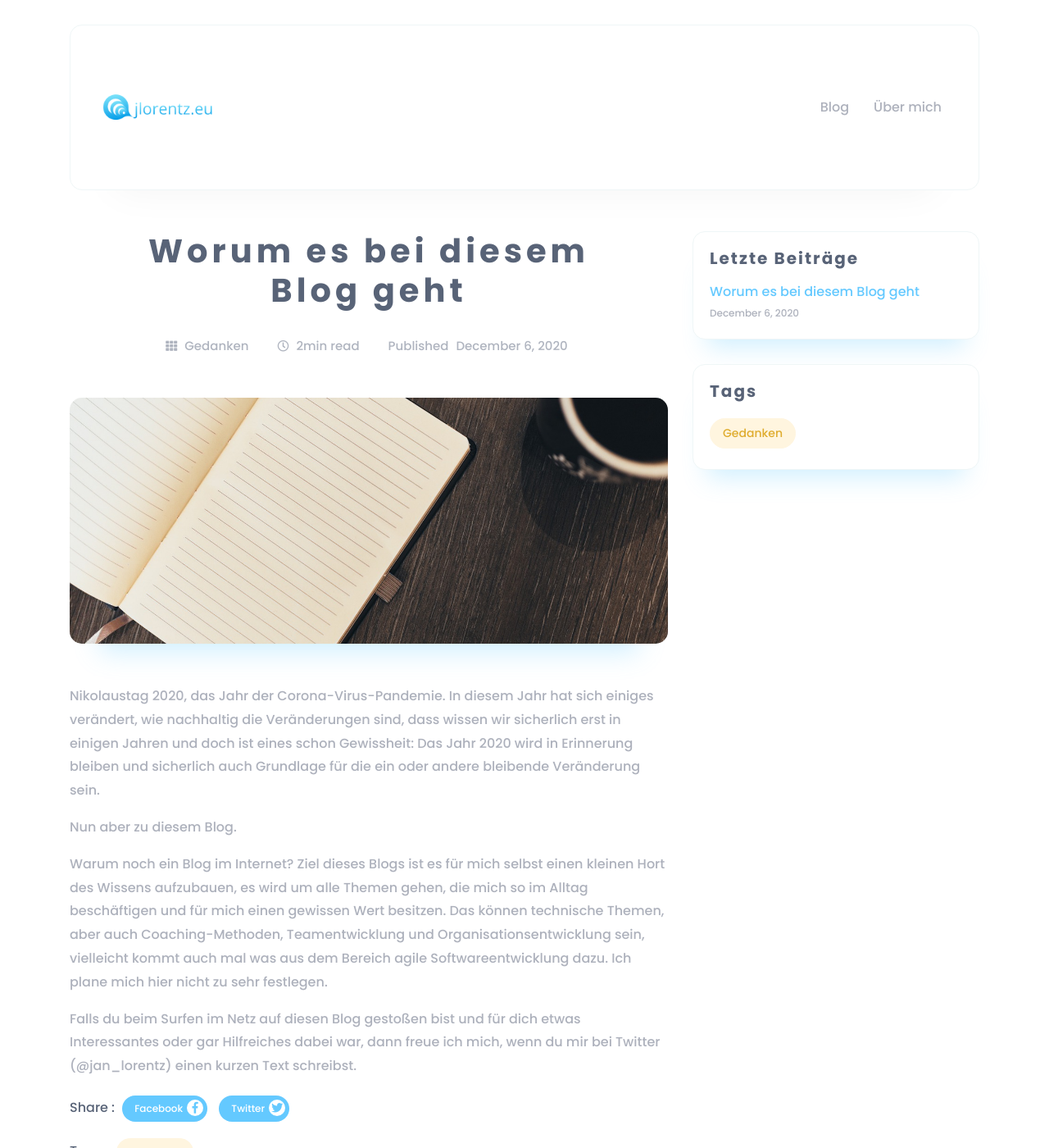
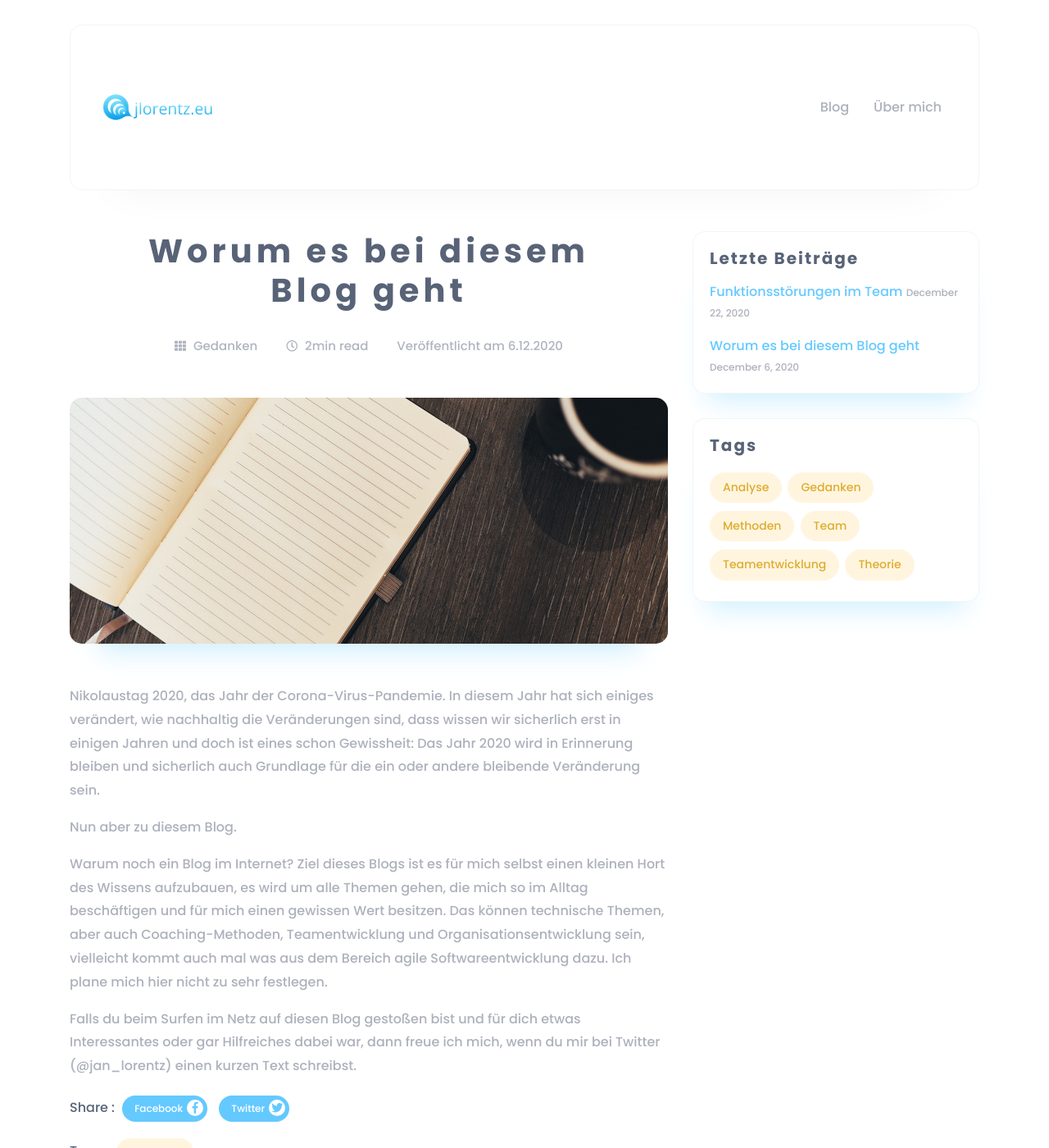
Before and after one commit to jahelo/jlorentz.eu, a Jekyll site: the page built from _posts/2020-12-06-worum-es-geht.md, in a window 1280 px wide and 1400 px high. Shown: the whole window at 82% size. Built offline with Jekyll 4.4.1, drawn with Linux system fonts in a browser that asks for light colours; some of the changed lines change nothing that is shown; some of the changed text lies outside the part shown.

Commit message:
Post: Funktionsstörungen im Team

```diff
--- a/_layouts/post.html
+++ b/_layouts/post.html
@@ -18,13 +18,16 @@
                                     <span>{{page.read_time}}</span>
                                 </span>
                                 </li>
-                                <li>Published <span datetime="{{ page.date | date: "%Y-%m-%d" }}">{{ page.date | date: "%B %-d, %Y" }}</span></li>
+                                <li>Veröffentlicht am {{ page.date | date: "%-d.%m.%Y" }}</li>
                             </ul>
                         </div>
 
                         {% if page.banner_image %}
                         <div class="blog-thumbnail">
                             <img src="{{ "/assets/images/" | append: page.banner_image | prepend: site.baseurl }}" alt="{% if page.banner_image_alt %}{{ page.banner_image_alt }}{% else %}{{ page.title }}{% endif %}">
+                            {% if page.banner_image_citation %}
+                                <small>{{page.banner_image_citation}}</small>
+                            {% endif %}
                         </div>
                         {% endif %}
 
--- /dev/null
+++ b/_posts/2020-12-22-funktionsstoerungen-im-team.md
@@ -0,0 +1,49 @@
+---
+layout: post
+title:  "Funktionsstörungen im Team"
+description: "Ein Team bzw. die Zusammenarbeit im Team kann auf verschiedenen Ebenen gestört sein..."
+date: 2020-12-22
+banner_preview: team.jpg
+banner_image: team.jpg
+banner_image_citation: Photo by fauxels from Pexels
+category: Team
+read_time: 2min read
+tags: [Team, Theorie, Methoden, Teamentwicklung, Analyse]
+---
+# Einführung
+Ein Team bzw. die Zusammenarbeit im Team kann auf verschiedenen Ebenen gestört sein. Dies kann nicht nur zu geringerer Produktivität führen, sondern ebenfalls zu großer unzufriedenheit bei allen Beteiligten.
+
+Ich habe durch den tollen [Udemy-Kurs](https://www.udemy.com/course/teambuilding-teamarbeit-workhacks/) von [Axel Rittershaus](https://www.targetter.de/ueber-uns/ueber-axel-rittershaus/) ein paar interessante Informationen über verschiedene Funktionsstörungen im Team erhalten. Auf seinem Blog gibt es auch einen schönen [Artikel](https://www.targetter.de/team-kaputt-test/), welcher das Thema ebenfalls behandelt.
+
+Im Kern geht es darum die folgenden fünf Ebenen zu analysieren und an ihnen zu arbeiten:
+1. Vertrauen
+2. Konfliktlösungsfähigkeit
+3. Verbindlichkeit
+4. Einfordern von Zuverlässigkeit und Rechenschaft
+5. Orientierung am Gesamtergebnis
+
+Auf der Seite von Axel Rittershaus wird auch ein Test angeboten, den du direkt mit deinem Team durchführen kannst um eine schnelle Bestandsaufnahme der eignen Situation zu erhalten. Den Fragebogen findest du [hier](https://www.targetter.de/test-5-funktionsstoerungen)
+
+# Vertrauen
+Vertrauen ist die Grundlage für effektive menschliche Zusammenarbeit, niemand wird all seine Energie und Aufmerksamkeit auf die Problemlösung oder Verbesserung richten, wenn er das Gefühl hat, sich absichern und schützen zu müssen. Vertrauen ist also Maßgeblich dafür verantwortlich, ob die Teammitglieder wirklich **zusammen** arbeiten.
+
+# Konfliklösungsfähigkeit
+Wenn es im Team Konflikte gibt, und das ist nur eine Frage der Zeit, dann muss das Team in der Lage sein diese zu erkennen, auszusprechen und zu lösen. Viele Teams sind zwar sehr harmonisch, da die Teammitglieder Probleme nicht ansprechen und als "nicht so schlimm" abtun, dies führt allerdings zu einem schlechteren Output des Teams.
+
+Ein Team muss lernen Konflikte und Probleme konstruktiv anzusprechen und zu lösen.
+
+# Verbindlichkeit
+Ein Mangel an Verbindlichkeit zeigt sich z.B. durch unklare Absprachen und fehlende Entscheidungen. Das Team wird hierdurch in vielen Situationen beeinträchtigt. Wenn es keine klaren Aussagen gibt, dann können häufig auch keine klaren Ergebnisse erzielt werden. Häufig fühlen sich die Teammitglieder hierdurch auch allein gelassen. Im schlimmsten Fall entstehen hierdurch Missverständnisse und das erwartete Ergebniss weicht massiv vom tatsächlichen ab, da ein Teil des Teams die Aufgabenstellung/Erwartung völlig anders interpretiert hat.
+
+# Einfordern von Zuverlässigkeit und Rechenschaft
+Viele Teams akzeptieren Mittelmäßigkeit und nehmen es hin, dass Dinge halt schiefgehen. Man ist ja "auch nur ein Mensch". Diese Grundhaltung, so richtig sie auch scheinen mag, führt mittel bis langfristig zu diversen Qualitätsproblemen. Gute Leistung ist kein Zufall und wird nur dann von einem Team erreicht werden, wenn das Team diese auch wirklich erreichen will. Die Teammitglieder müssen aktiv, voneinander Rechenschaft einfordern.
+
+# Orientierung am Gesamtergebnis
+Wenn nicht das Gesamtergebnis des Teams im Fokus jedes einzelnen steht, dann ist es sein eigener Vorteil, sein Ego. In einem Team ist jeder Wichtig und muss seinen Part einbringen, in guten Teams ist dies jedem zu jeder Zeit bewusst. Da alle Teammitglieder das Gesamtergebnis im Fokus haben werden Sie viel eher über den Tellerrand schauen.
+
+# Abschluss
+Du kannst an diesem Themen mit deinem Team auf verschiedenste Art und Weise arbeiten. Auf diesen Seiten werde ich versuchen verschiedene Methoden und techniken zu Sammeln.
+
+Als erstes empfehle ich eine Bestandsaufnahme mit dem bereits erwähnten [Test](https://www.targetter.de/test-5-funktionsstoerungen)
+
+Für alle die gerne lesen empfehle ich das Buch [The five dysfunctions of a Team](https://www.google.com/search?hl=de&q=five%20dysfunctions%20of%20a%20team)
```
Also changed, not shown: 1 other file.
